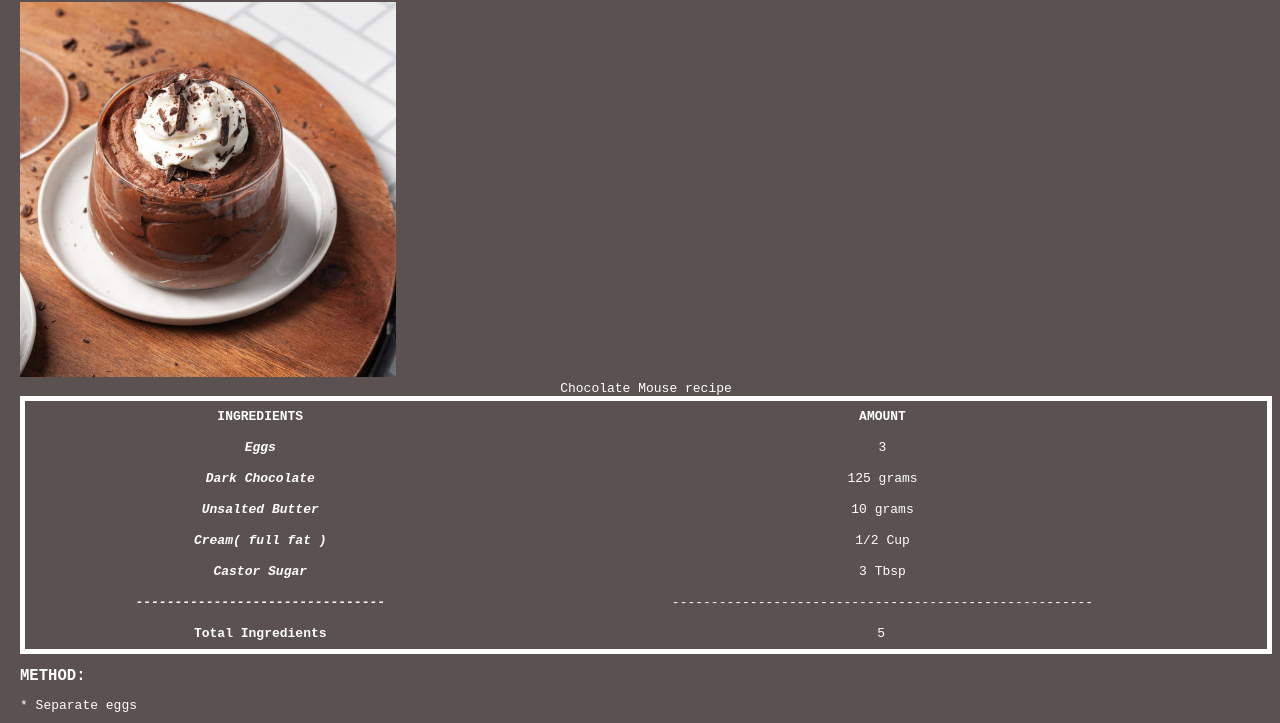
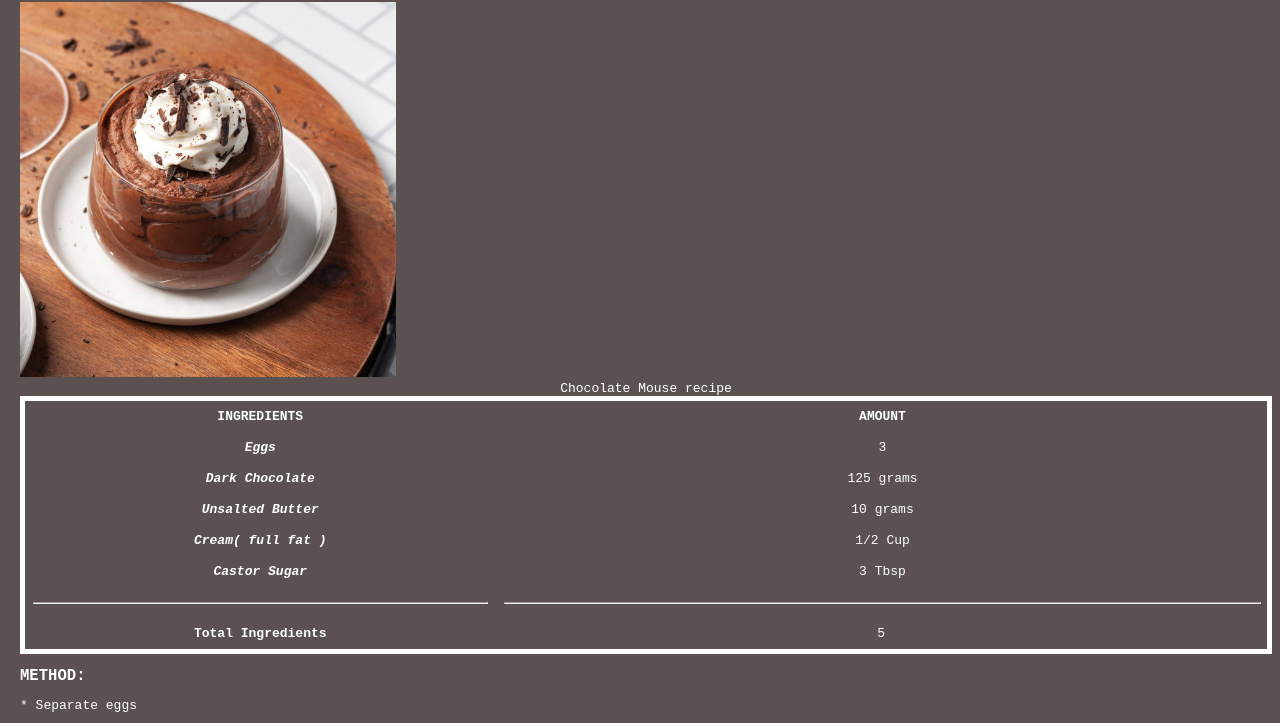
Before and after one commit to ZubairBaba/Recipe-Book, a plain HTML site: page ChocolateMousse.html in a window 1280 px wide. Shown: the part 63-786 px from the top of the page. Drawn offline with Linux system fonts and the light colour scheme.

Commit message:
update html code

```diff
--- a/ChocolateMousse.html
+++ b/ChocolateMousse.html
@@ -43,8 +43,8 @@
     </tr>
     </tbody>
     <tr>
-        <th scope="row"><em>--------------------------------</em></th>
-        <td>------------------------------------------------------</td>
+        <th scope="row"><em><hr></em></th>
+        <td><hr></td>
     </tr>
     <tfoot>
     <tr>
```
Also changed, not shown: CoffeeCake.html (+2 -2 lines), CoffeeFrosting.html (+2 -2 lines), OreoBrownie.html (+2 -2 lines), index.html (+1 -1 lines).
